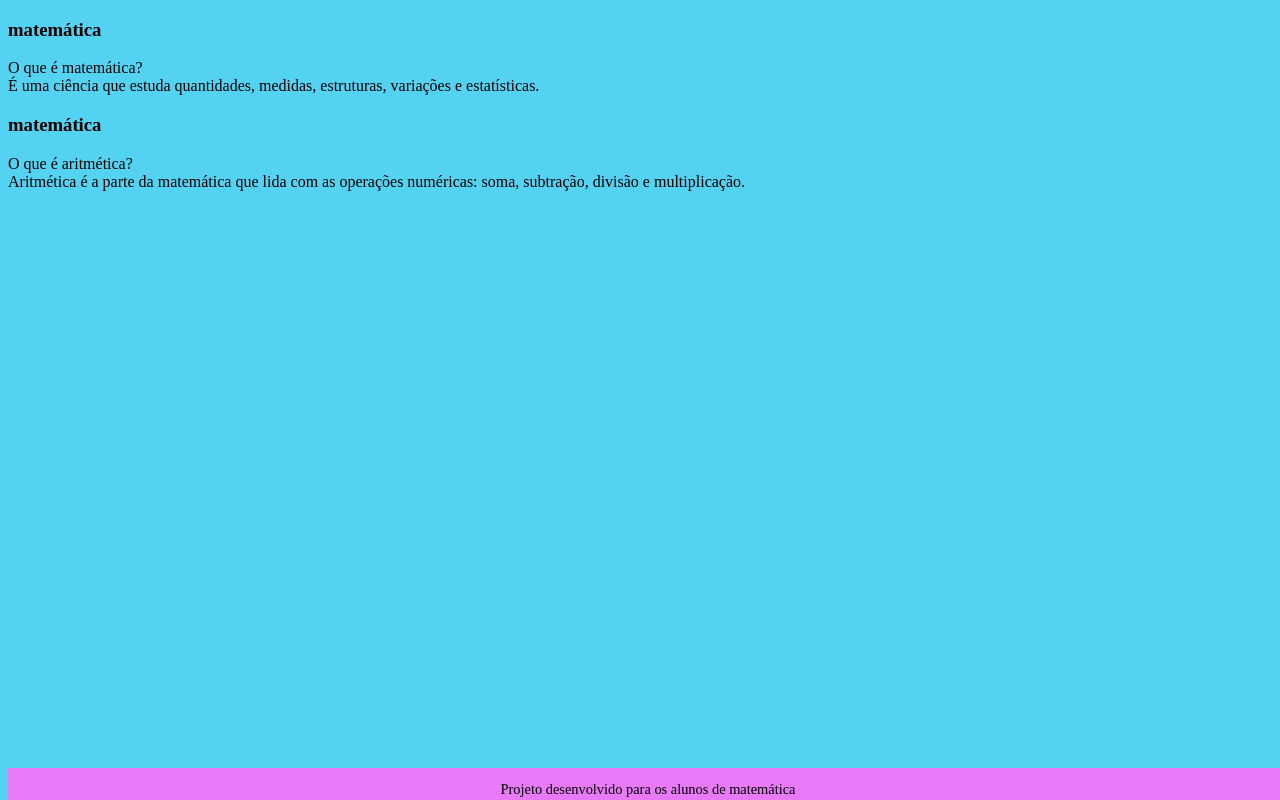
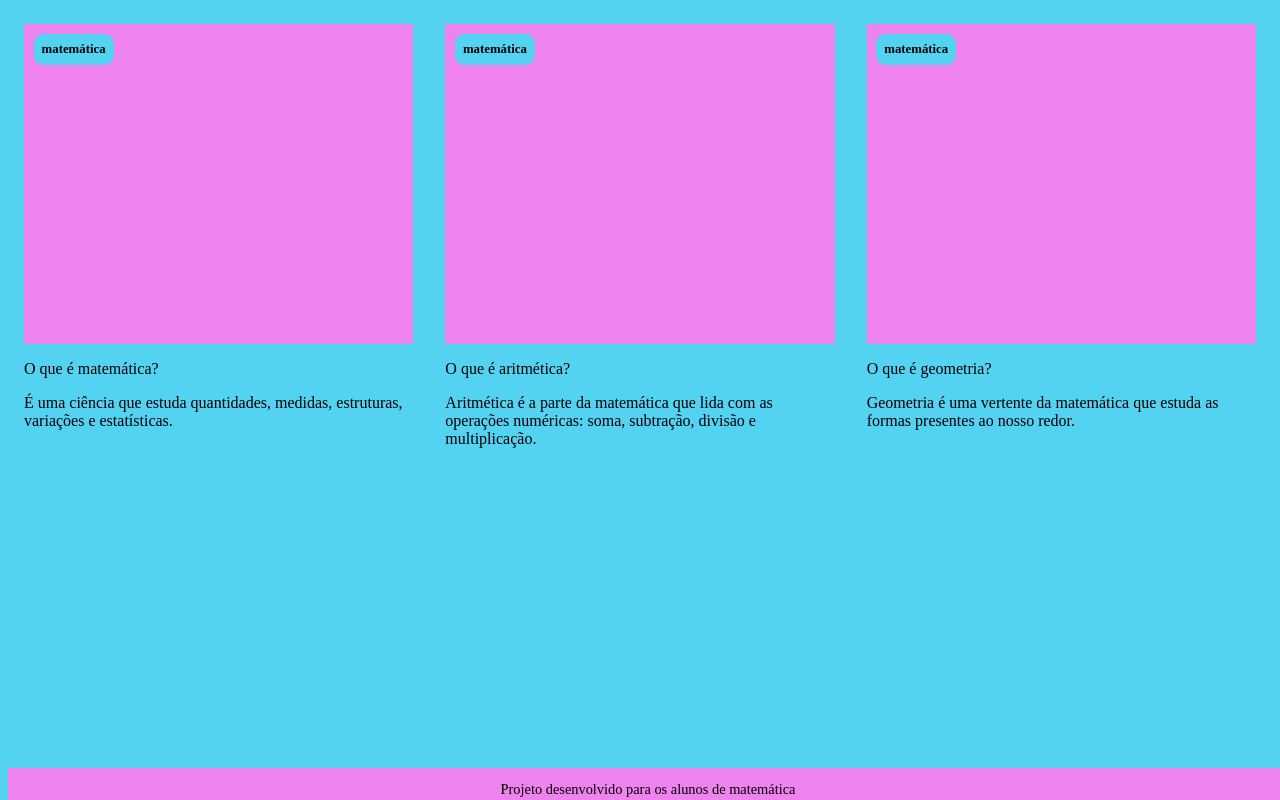
Before and after one commit to annywagner/projetofinal-, a plain HTML site: page index.html in a window 1280 px wide. Drawn offline with Linux system fonts and the light colour scheme.

Commit message:
Add files via upload

```diff
--- a/assets/style.css
+++ b/assets/style.css
@@ -1,10 +1,43 @@
+:root {
+    --text-color:white;
+    --card-front-color:violet;
+    --card-back-color:rgb(22, 170, 196);
+}
 body {
     background-color: rgb(83, 210, 241);
     color: black;
     font-family:Bai Jamjure;
 }
+.cartao__conteudo {
+    background-color: var(--card-front-color);
+    text-align: center;
+    height: 100%;
+}
+#container {
+    display: flex;
+    flex-wrap: wrap;
+}
+.cartao {
+    margin: 1rem 1rem;
+    background-color: blueviolet;
+    height: 20rem;
+    flex-grow: 1;
+    flex-basis: calc(33% - 6rem);
+}
+.cartao__conteudo p {
+    padding: 4rem;
+}
+.cartao__conteudo h3 {
+    background-color:rgb(83, 210, 241) ;
+    text-align: left;
+    padding: 0.5rem;
+    position: absolute;
+    margin: 0.6rem;
+    border-radius: 0.6rem;
+    font-size: 1vw;
+}
 footer {
-    background-color: rgb(232, 121, 247);
+    background-color:violet;
     color: black;
     position: fixed;
     bottom: 0;
--- a/index.html
+++ b/index.html
@@ -13,20 +13,34 @@
                 <article class="cartao">
                     <div class="cartao__conteudo">
                     <h3>matemática</h3>
+                    </div>
                     <div class="cartao__conteudo__pergunta">
-                   O que é matemática?
+                    <p> O que é matemática? </p>
                     </div>
                     <div class="cartao__conteudo__resposta">
-                        É uma ciência que estuda quantidades, medidas, estruturas, variações e estatísticas.
+                    <p> É uma ciência que estuda quantidades, medidas, estruturas, variações e estatísticas.</p>
                     </div>
+                </article>
                 <article class="cartao">
                     <div class="cartao__conteudo">
                     <h3>matemática</h3>
+                    </div>
                     <div class="cartao__conteudo__pergunta">
-                O que é aritmética?
+                    <p> O que é aritmética?</p>
                     </div>
                     <div class="cartao__conteudo__resposta">
-                    Aritmética é a parte da matemática que lida com as operações numéricas: soma, subtração, divisão e multiplicação.
+                    <p> Aritmética é a parte da matemática que lida com as operações numéricas: soma, subtração, divisão e multiplicação.</p>
+                    </div>
+                </article>
+                <article class="cartao">
+                    <div class="cartao__conteudo">
+                    <h3>matemática</h3>
+                    </div>
+                    <div class="cartao__conteudo__pergunta">
+                   <p> O que é geometria? </p>
+                    </div>
+                    <div class="cartao__conteudo__resposta">
+                     <p> Geometria é uma vertente da matemática que estuda as formas presentes ao nosso redor.</p>
                     </div>
             </article>
         </section>
```
Lines whose indentation alone changed are shown as unchanged.
